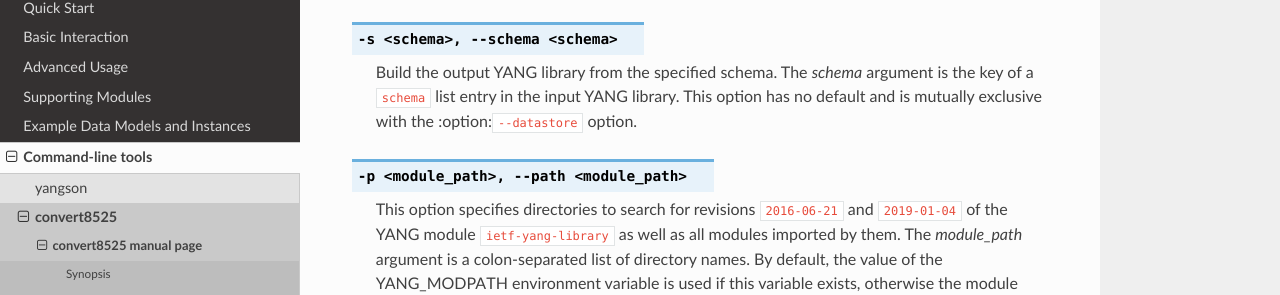
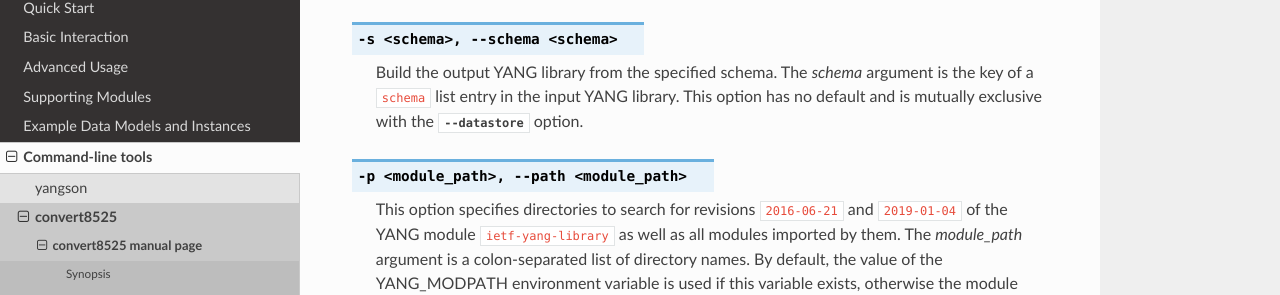
Before and after one commit to CZ-NIC/yangson, a Sphinx documentation site: the page built from docs/convert8525-man.rst, in a window 1280 px wide and 900 px high, scrolled down 600 px. Shown: the part 171-466 px from the top of the window. Built offline with Sphinx 7.4.7 and the Read the Docs theme 3.1.0, drawn with Linux system fonts in a browser that asks for light colours.

Commit message:
Fix wrong option reference

```diff
--- a/docs/convert8525-man.rst
+++ b/docs/convert8525-man.rst
@@ -41,7 +41,7 @@ Options
    Build the output YANG library from the specified schema. The
    *schema* argument is the key of a ``schema`` list entry in the
    input YANG library. This option has no default and is mutually
-   exclusive with the :option:``--datastore`` option.
+   exclusive with the :option:`--datastore` option.
 
 .. option:: -p <module_path>, --path <module_path>
 
@@ -63,8 +63,8 @@ Environment Variables
 =====================
 
 YANG_MODPATH
-   A colon-separated list of directories that is used as the default module path,
-   see the :option:`--path` option.
+   A colon-separated list of directories that is used as the default module
+   path, see the :option:`--path` option.
 
 Exit Status
 ===========
--- a/docs/yangson-man.rst
+++ b/docs/yangson-man.rst
@@ -145,8 +145,8 @@ Environment Variables
 =====================
 
 YANG_MODPATH
-   A colon-separated list of directories that is used as the default module path,
-   see the :option:`--path` option.
+   A colon-separated list of directories that is used as the default module
+   path, see the :option:`--path` option.
 
 Exit Status
 ===========
```
